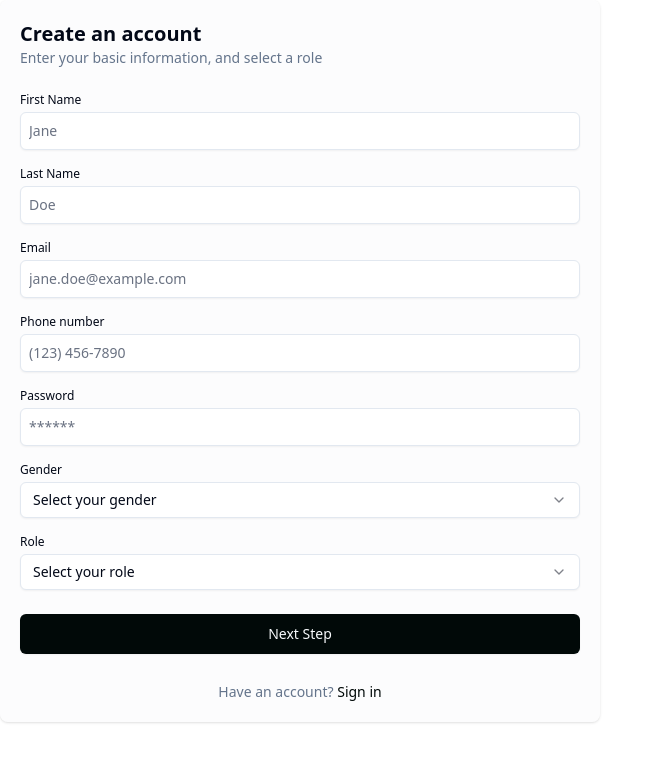
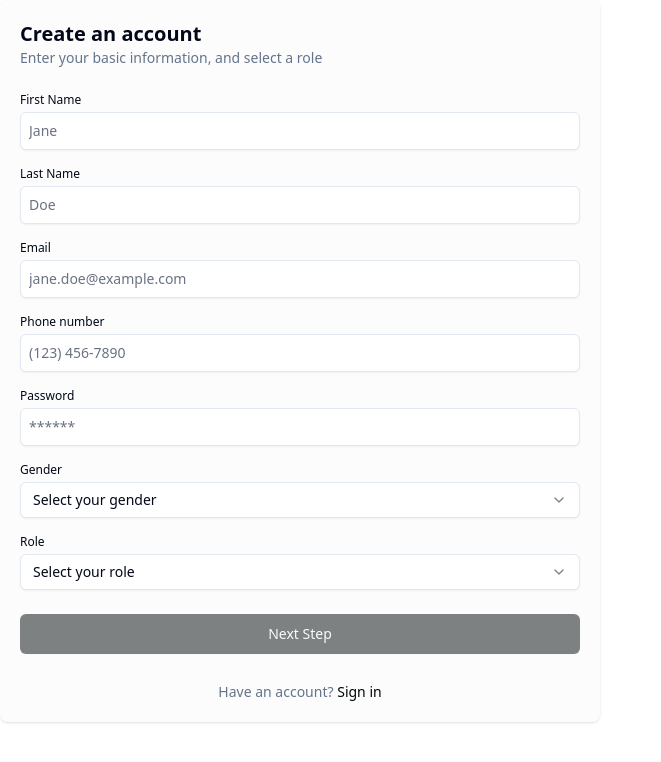
Before and after one commit to barbaraeguche/quantumcare, a React (Vite) app in the folder client/: page / in a window 1280 px wide. Shown: the top 762 px of the page, without its empty margins (0-661 px from the left). Built offline with nearby package versions, Linux system fonts and the light colour scheme.

Commit message:
...disabled button until the role is picked

```diff
--- a/client/src/views/auth/register.tsx
+++ b/client/src/views/auth/register.tsx
@@ -146,6 +146,7 @@ export default function RegisterForm() {
 							<Button
 								onClick={nextStep}
 								className={'mt-2 w-full'}
+								disabled={userRole === undefined}
 							>
 								Next Step
 							</Button>
```
